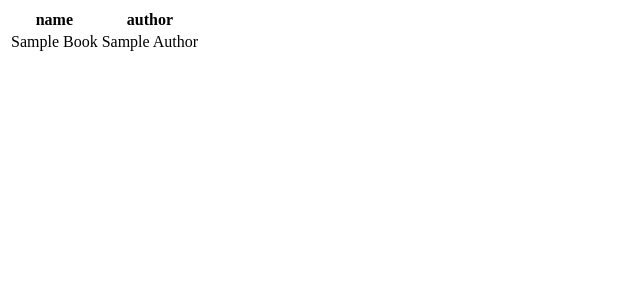
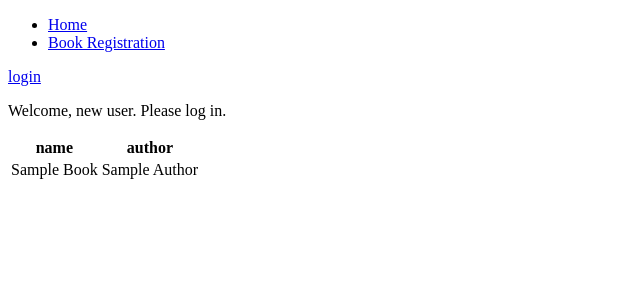
Before and after one commit to naist-sushi/sushi-library, a Django app: page / in a window 1280 px wide. Shown: the top 300 px of the page, without its empty margins (0-640 px from the left). Run offline with Django 3.2, Linux system fonts and the light colour scheme; data comes from the database, SQL or seed files in the repository.

Commit message:
Add registration

```diff
--- a/sushi_library/library/urls.py
+++ b/sushi_library/library/urls.py
@@ -1,8 +1,10 @@
 from django.urls import path
+from django.contrib.auth.decorators import login_required
 
 from . import views
 
 app_name = 'library'
 urlpatterns = [
-    path('', views.index, name='index')
+    path('', views.index, name='index'),
+    path('book/register/', login_required(views.register), name='register'),
 ]
--- a/sushi_library/library/views.py
+++ b/sushi_library/library/views.py
@@ -1,5 +1,9 @@
-from django.views.generic import ListView
-from .models import Book
+from django.views.generic import ListView, CreateView
+
+from .models import Book, Event, EventMessage
+from .forms import BookRegistrationForm
+
+BOOK_ARRIVE_EVENTMESSAGE_PK = 4
 
 
 class IndexView(ListView):
@@ -7,4 +11,21 @@ class IndexView(ListView):
     template_name = "library/index.html"
 
 
+class BookRegistrationView(CreateView):
+    template_name = 'library/registration.html'
+    form_class = BookRegistrationForm
+    success_url = '/'
+
+    def form_valid(self, form):
+        # This method is called when valid form data has been POSTed.
+        book = form.save()
+        event_message = EventMessage.objects.get(pk=BOOK_ARRIVE_EVENTMESSAGE_PK)
+        event = Event.objects.create(message=event_message,
+                                     book=book,
+                                     user=self.request.user)
+        event.save()
+        return super().form_valid(form)
+
+
 index = IndexView.as_view()
+register = BookRegistrationView.as_view()
--- a/sushi_library/templates/base.html
+++ b/sushi_library/templates/base.html
@@ -8,6 +8,25 @@
 </head>
 
 <body>
+{% block navi %}
+    <nav class="navbar">
+        <ul class="navbar-nav">
+            <li class="nav-item">
+                <a class="nav-link" href="{% url 'library:index' %}">Home</a>
+            </li>
+            <li class="nav-item">
+                <a class="nav-link" href="{% url 'library:register' %}">Book Registration</a>
+            </li>
+        </ul>
+        {% if user.is_authenticated %}
+            <p>{{ user.get_username }}</p>
+            <a href="{% url 'account_logout' %}">logout</a>
+        {% else %}
+            <a href="{% url 'account_login' %}">login</a>
+        {% endif %}
+    </nav>
+{% endblock %}
+
 {% block content %}{% endblock %}
 </body>
 
--- a/sushi_library/templates/library/index.html
+++ b/sushi_library/templates/library/index.html
@@ -4,16 +4,23 @@
 {% endblock %}
 
 {% block content %}
+    {% if user.is_authenticated %}
+        <p>Welcome, {{ user.get_username }}. Thanks for logging in.</p>
+    {% else %}
+        <p>Welcome, new user. Please log in.</p>
+    {% endif %}
+
     <table>
         <tr>
             <th>name</th>
             <th>author</th>
         </tr>
         {% for book in object_list %}
-        <tr>
-            <td>{{ book.name }}</td>
-            <td>{{ book.author }}</td>
-        </tr>
+            <tr>
+                <td>{{ book.name }}</td>
+                <td>{{ book.author }}</td>
+            </tr>
         {% endfor %}
     </table>
+
 {% endblock %}
```
Also changed, not shown: sushi_library/library/forms.py (added, +25 -0 lines), sushi_library/templates/library/registration.html (added, +35 -0 lines).
